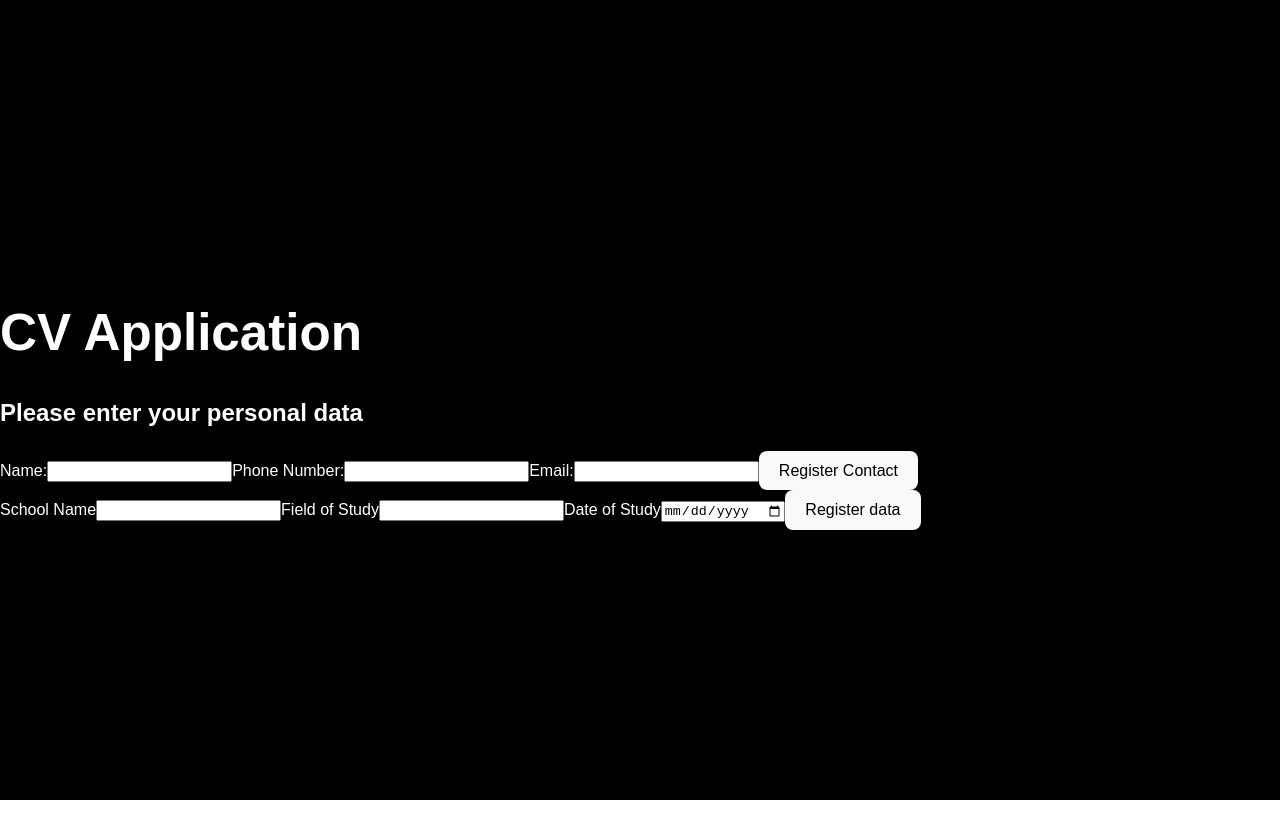
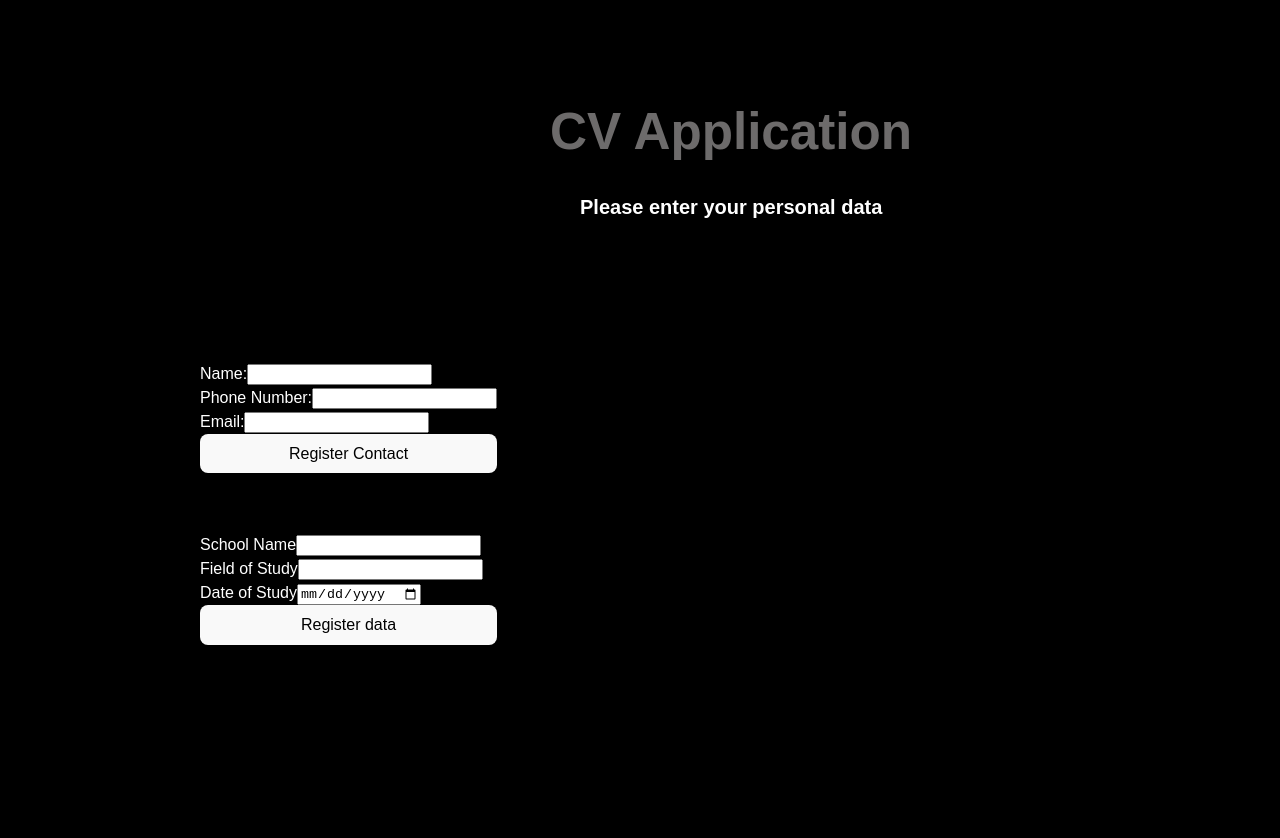
Before and after one commit to Dev-J0/CV-application, a React app: page / in a window 1280 px wide. Shown: the top 838 px of the page. Before the commit the page ends 800 px from the top, so only its background shows below. Built offline with nearby package versions, Linux system fonts and the light colour scheme; the HTML template or start-up script is replaced by a standard one.

Commit message:
changed mind about bulma

```diff
--- a/src/components/firstSection.jsx
+++ b/src/components/firstSection.jsx
@@ -39,6 +39,7 @@ function FirstSection() {
               <button onClick={handleEdit}>Edit Contact</button>
             </>
           ) : (
+
             <form onSubmit={handleSubmit}>
               <label>
                 Name:
@@ -66,6 +67,7 @@ function FirstSection() {
               </label>
               <button type="submit">Register Contact</button>
             </form>
+
           )}
         </div>
       );
--- a/src/styles/style.css
+++ b/src/styles/style.css
@@ -2,6 +2,8 @@ body {
     background-color: black;
     color: white;
     font-family: 'Arial', sans-serif;
+    padding: 50px;
+
 
   }
 
@@ -9,3 +11,22 @@ body {
     background-color: white;
     color: black;
   }
+
+  h1 {
+    color: rgb(109, 107, 107);
+    position: absolute;
+    top: 70px;
+    left: 550px;
+  }
+
+  h2 {
+    font-size: 20px;
+    transform: translate(530px, -50px);
+  }
+
+  form {
+    display: flex;
+    flex-direction: column;
+    margin: 60px;
+    transform: translate(90px, 30px)
+  }
```
